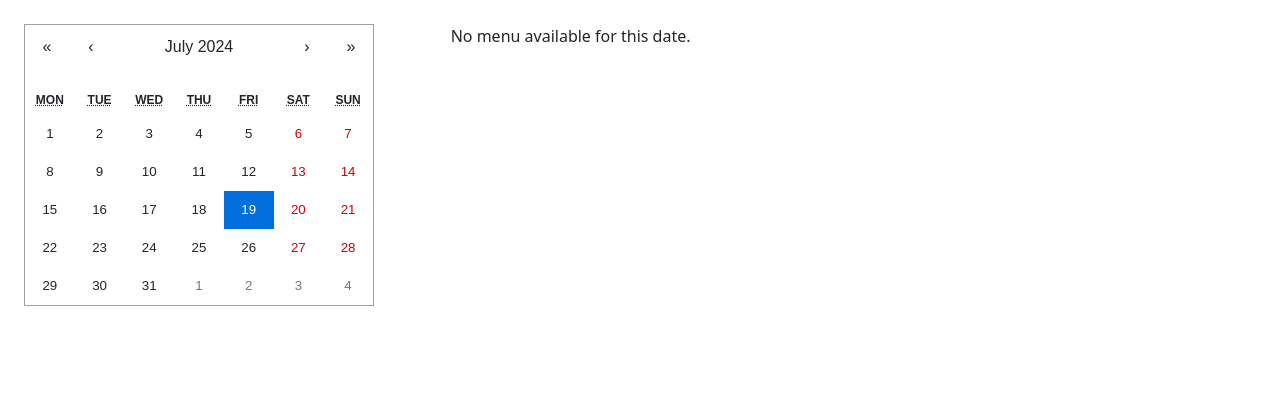
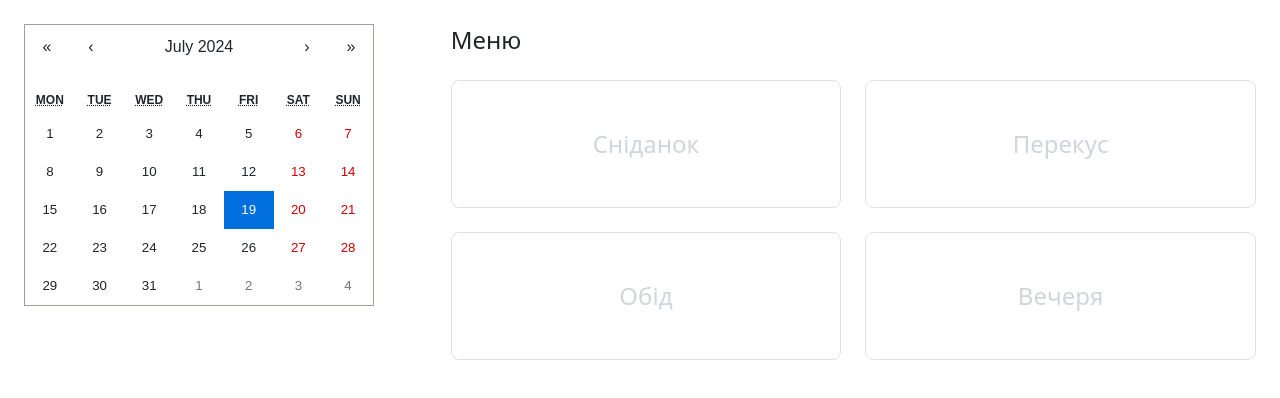
Before and after one commit to anna-zagrebelnaya/recipes-frontend, a React (Create React App) app: page / in a window 1280 px wide. Shown: the top 398 px of the page. Built offline with nearby package versions, Linux system fonts and the light colour scheme; no server answers.

Commit message:
Open RecipeModal on click in MenuCalendar

```diff
--- a/src/components/menus/MenuCalendar.js
+++ b/src/components/menus/MenuCalendar.js
@@ -4,15 +4,16 @@ import 'react-calendar/dist/Calendar.css';
 import axios from 'axios';
 import 'tailwindcss/tailwind.css';
 import RecipeCard from './../recipes/RecipeCard';
+import RecipeModal from './../recipes/RecipeModal';
 
 function MenuCalendar() {
   const [selectedDate, setSelectedDate] = useState(new Date());
   const [menu, setMenu] = useState(null);
+  const [isModalOpen, setIsModalOpen] = useState(false);
+  const [selectedRecipe, setSelectedRecipe] = useState(null);
 
-  const handleDateChange = date => {
+  const fetchMenu = (date) => {
     const correctedDate = new Date(date.getTime() - (date.getTimezoneOffset() * 60000));
-    setSelectedDate(correctedDate);
-
     const formattedDate = correctedDate.toISOString().split('T')[0];
 
     axios.get(`/api/menus?date=${formattedDate}`)
@@ -25,8 +26,27 @@ function MenuCalendar() {
       });
   };
 
+  const handleDateChange = date => {
+    setSelectedDate(date);
+    fetchMenu(date);
+  };
+
+  useEffect(() => {
+    fetchMenu(new Date());
+  }, []);
+
+  const handleRecipeClick = (e, recipe) => {
+    setSelectedRecipe(recipe);
+    setIsModalOpen(true);
+  };
+
+  const handleCloseModal = () => {
+    setIsModalOpen(false);
+    setSelectedRecipe(null);
+  };
+
   return (
-    <div className="flex">
+    <div className="flex flex-wrap">
       <div className="w-1/3 p-4 min-w-72">
         <Calendar
           onChange={handleDateChange}
@@ -34,36 +54,53 @@ function MenuCalendar() {
         />
       </div>
       <div className="w-2/3 p-4">
-          {menu ? (
+        <h2 className="text-2xl mb-4">Меню</h2>
+        <div className="grid grid-cols-1 md:grid-cols-2 gap-4">
           <div>
-              <h2 className="text-2xl mb-4">Меню</h2>
-              <div className="grid grid-cols-2 gap-4">
-                  <div>
-                    {menu.breakfast
-                    ? <RecipeCard recipe={menu.breakfast} />
-                    : <span className="text-4xl text-gray-300">+</span>}
+            {menu && menu.breakfast ? (
+              <RecipeCard recipe={menu.breakfast} handleItemClick={handleRecipeClick} />
+            ) : (
+              <div className="flex items-center justify-center border border-gray-300 rounded-lg min-w-60 min-h-32 text-2xl text-gray-300">
+                Сніданок
+              </div>
+            )}
           </div>
           <div>
-                    {menu.snack
-                    ? <RecipeCard recipe={menu.snack} />
-                    : <span className="text-4xl text-gray-300">+</span>}
+            {menu && menu.snack ? (
+              <RecipeCard recipe={menu.snack} handleItemClick={handleRecipeClick} />
+            ) : (
+              <div className="flex items-center justify-center border border-gray-300 rounded-lg min-w-60 min-h-32 text-2xl text-gray-300">
+                Перекус
+              </div>
+            )}
           </div>
           <div>
-                    {menu.lunch
-                    ? <RecipeCard recipe={menu.lunch} />
-                    : <span className="text-4xl text-gray-300">+</span>}
+            {menu && menu.lunch ? (
+              <RecipeCard recipe={menu.lunch} handleItemClick={handleRecipeClick} />
+            ) : (
+              <div className="flex items-center justify-center border border-gray-300 rounded-lg min-w-60 min-h-32 text-2xl text-gray-300">
+                Обід
+              </div>
+            )}
           </div>
           <div>
-                    {menu.dinner
-                    ? <RecipeCard recipe={menu.dinner} />
-                    : <span className="text-4xl text-gray-300">+</span>}
+            {menu && menu.dinner ? (
+              <RecipeCard recipe={menu.dinner} handleItemClick={handleRecipeClick} />
+            ) : (
+              <div className="flex items-center justify-center border border-gray-300 rounded-lg min-w-60 min-h-32 text-2xl text-gray-300">
+                Вечеря
+              </div>
+            )}
           </div>
         </div>
       </div>
-          ) : (
-            <p>No menu available for this date.</p>
+      {selectedRecipe && (
+        <RecipeModal
+          isModalOpen={isModalOpen}
+          handleCloseModal={handleCloseModal}
+          recipe={selectedRecipe}
+        />
       )}
-        </div>
     </div>
   );
 }
--- a/src/components/recipes/AddRecipe.js
+++ b/src/components/recipes/AddRecipe.js
@@ -156,9 +156,15 @@ function AddRecipe() {
     name,
     category,
     calories,
-    ingredients,
-    descriptionHtml,
-    image
+    ingredients: ingredients.map(ingredient => ({
+                             product: {
+                                name: ingredient.productName,
+                                unit: ingredient.unit
+                             },
+                             quantity: ingredient.quantity
+                           })),
+    description: `<ul>${descriptionHtml.map(item => `<li>${item}</li>`).join('')}</ul>`,
+    imageUrl: image instanceof File ? URL.createObjectURL(image) : `/uploads/${image}`
   };
 
   return (
--- a/src/components/recipes/RecipeCard.js
+++ b/src/components/recipes/RecipeCard.js
@@ -21,11 +21,11 @@ function RecipeCard({ recipe, handleSelectRecipe, selectedRecipes, handleItemCli
           src={`/uploads/${recipe.imageUrl}`}
           alt={recipe.name}
           className="w-24 h-24 object-cover cursor-pointer mr-4 rounded-lg"
-          onClick={(e) => handleItemClick(e, recipe.id)}
+          onClick={(e) => handleItemClick(e, recipe)}
         />
       )}
       <div className="flex flex-col justify-center">
-        <span className="font-bold cursor-pointer" onClick={(e) => handleItemClick(e, recipe.id)}>{recipe.name}</span>
+        <span className="font-bold cursor-pointer" onClick={(e) => handleItemClick(e, recipe)}>{recipe.name}</span>
         <span className="text-sm text-gray-500">{categoryMapping[recipe.category]}</span>
         <span className="text-sm text-gray-500">{recipe.calories} ккал</span>
       </div>
--- a/src/components/recipes/RecipeList.js
+++ b/src/components/recipes/RecipeList.js
@@ -48,9 +48,9 @@ function RecipeList() {
       });
   };
 
-  const handleItemClick = (e, id) => {
+  const handleItemClick = (e, recipe) => {
     e.stopPropagation();
-    navigate(`/recipes/edit/${id}`);
+    navigate(`/recipes/edit/${recipe.id}`);
   };
 
   return (
--- a/src/components/recipes/RecipeModal.js
+++ b/src/components/recipes/RecipeModal.js
@@ -5,7 +5,15 @@ import categoryMapping from './categoryMapping';
 import unitMapping from './unitMapping';
 
 function RecipeModal({ isModalOpen, handleCloseModal, recipe }) {
-  const { name, category, calories, ingredients, descriptionHtml, image } = recipe;
+  const { name, category, calories, ingredients, description, imageUrl } = recipe;
+
+  const parseHtmlToArray = (htmlString) => {
+    const parser = new DOMParser();
+    const doc = parser.parseFromString(htmlString, 'text/html');
+    return Array.from(doc.querySelectorAll('ul > li')).map(li => li.innerHTML);
+  };
+
+  const descriptionHtml = parseHtmlToArray(recipe.description);
 
   return (
     <Modal show={isModalOpen} onHide={handleCloseModal}>
@@ -14,9 +22,9 @@ function RecipeModal({ isModalOpen, handleCloseModal, recipe }) {
       </Modal.Header>
       <Modal.Body>
         <div className="d-flex mb-4">
-          {image && (
+          {imageUrl && (
             <img
-              src={image instanceof File ? URL.createObjectURL(image) : `/uploads/${image}`}
+              src={imageUrl}
               alt="Recipe"
               className="me-3 rounded-lg" // Bootstrap class for right margin
               style={{ maxWidth: '150px', height: 'auto' }} // Adjust the size of the image
@@ -32,8 +40,8 @@ function RecipeModal({ isModalOpen, handleCloseModal, recipe }) {
         <ul className="list-disc pl-5 mb-4">
           {ingredients.map((ingredient, index) => (
             <li key={index} className="d-flex justify-content-between">
-              <span>{ingredient.productName}</span>
-              <span>{ingredient.quantity === 0 ? 'за смаком' : ingredient.quantity} {ingredient.quantity === 0 ? '' : unitMapping[ingredient.unit]}</span>
+              <span>{ingredient.product.name}</span>
+              <span>{ingredient.quantity === 0 ? 'за смаком' : ingredient.quantity} {ingredient.quantity === 0 ? '' : unitMapping[ingredient.product.unit]}</span>
             </li>
           ))}
         </ul>
```
Lines whose indentation alone changed are shown as unchanged.
